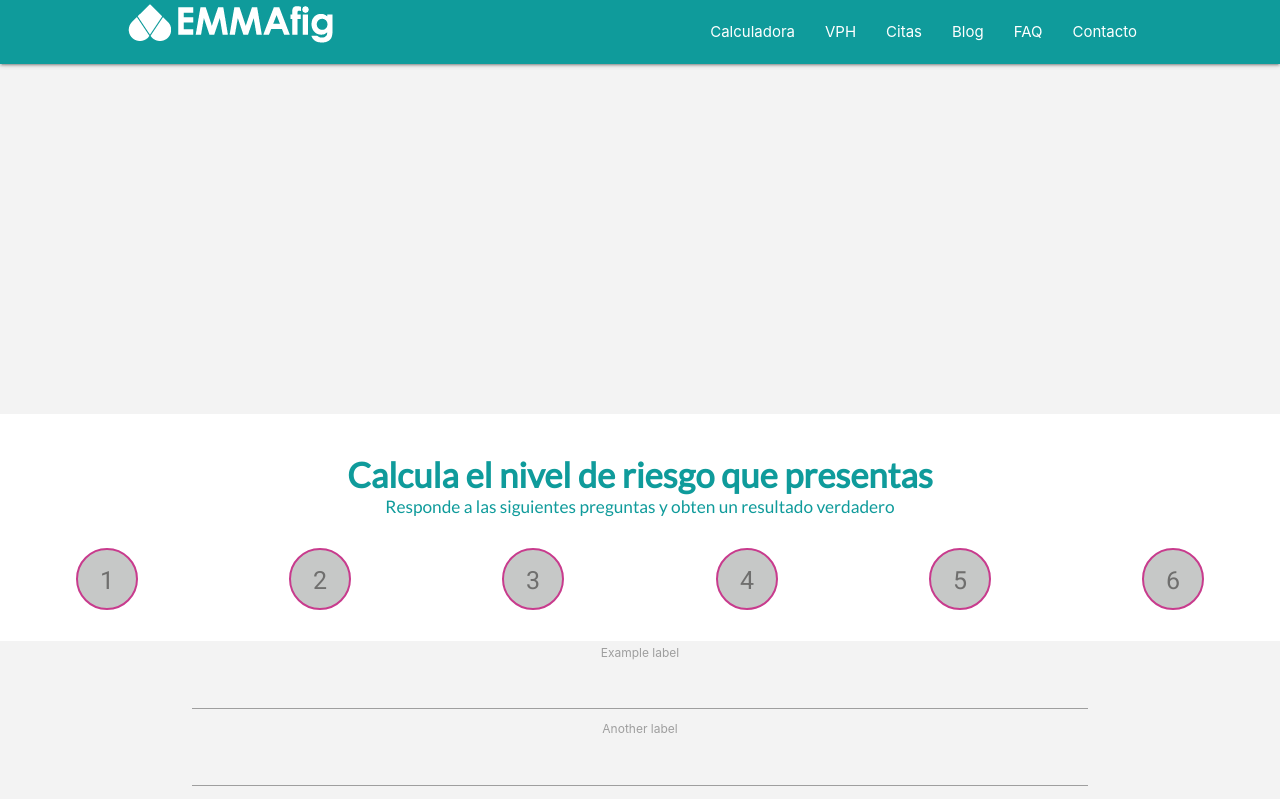
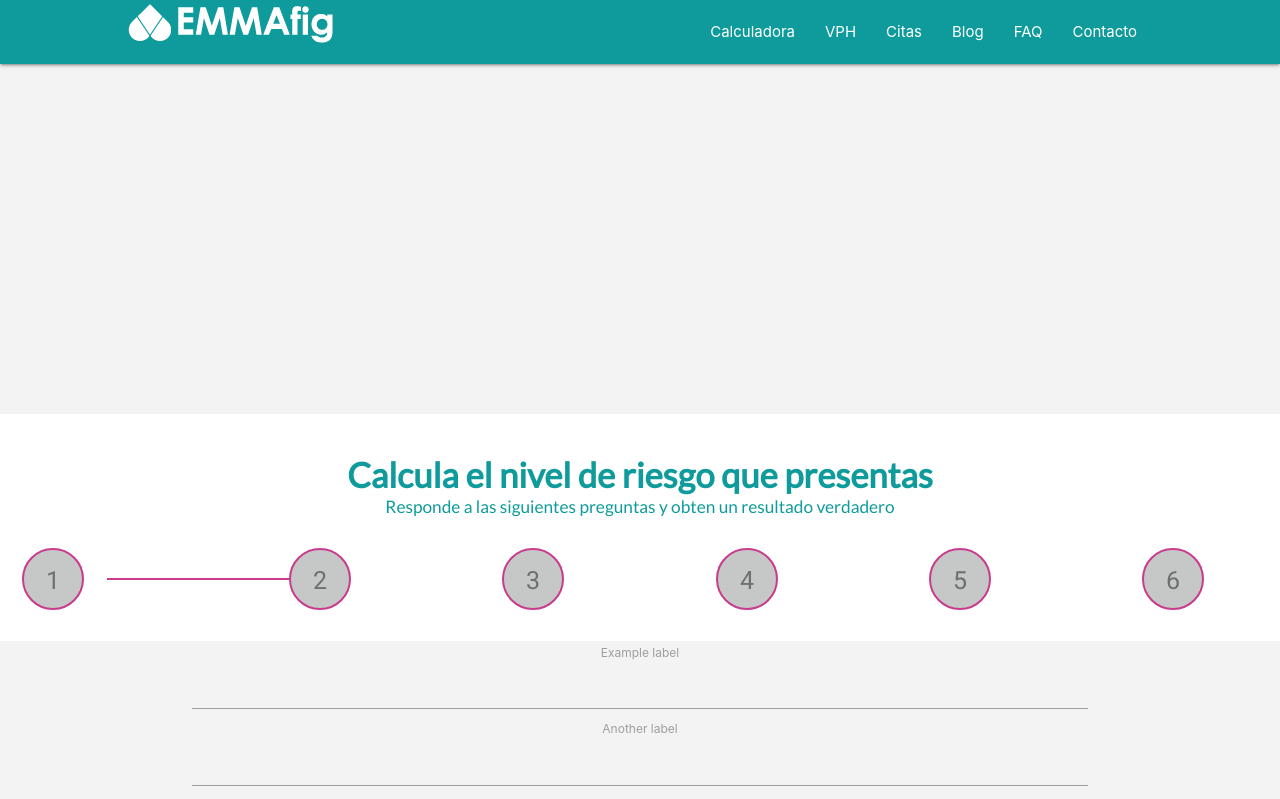
Before and after one commit to gallar12d/Emmafig, a React (Create React App) app: page / in a window 1280 px wide. Shown: the top 799 px of the page. Built offline with nearby package versions, Linux system fonts and the light colour scheme.

Commit message:
lineas de calculadora

```diff
--- a/src/components/calculadora/Calculadora.css
+++ b/src/components/calculadora/Calculadora.css
@@ -1,5 +1,11 @@
+.circulo{
+    z-index: 2;
+}
 #contenedor-calculadora{
     font-family: 'Lato';
+}
+.contenedor-linea{
+    padding: 0 !important;
 }
 .encabezado{
     color:#0F9b9b;
@@ -7,6 +13,10 @@
 .item-cuestionario{
     font-family: 'Roboto';
 }
+.linea{
+    z-index: 1;
+}
+
 #titulo-cal{
     font-size: 2.5em;
     font-weight: bolder;
--- a/src/components/calculadora/Calculadora.js
+++ b/src/components/calculadora/Calculadora.js
@@ -8,6 +8,12 @@ class Menu extends Component {
             logo: process.env.PUBLIC_URL + "/img/logo-Emmafig1.png"
 
         };
+    }
+
+    componentDidMount() {
+        var elemento = document.getElementById('circulo1');
+        var posicion = elemento.getBoundingClientRect();
+        alert(posicion.top);
     }
 
     render() {
@@ -21,41 +27,50 @@ class Menu extends Component {
                     </div>
                 </div>
                 <div className="row">
+                    <div className="col s1 item-cuestionario">
+                        <svg id="circulo1" className="circulo" version="1.1" xmlns="http://www.w3.org/2000/svg"
+                            width="70" height="70" viewBox="0 0 70 70">
+                            <circle cx="35" cy="35" r="30"
+                                fill="#C6C8C7" strokeWidth="2" stroke="#C83B8D" />
+                            <text x="28" y="45" fontSize="25" fill="#6f6f6e">1</text>
+                        </svg>
+                    </div>
+                    <div className="col s1 contenedor-linea">
+                        <svg id="linea1" className="linea" version="1.1" xmlns="http://www.w3.org/2000/svg"
+                            width="200" height="70" viewBox="0 0 200 70">
+                            <line x1="0" y1="35" x2="200" y2="35"
+                                stroke-width="2" stroke="#C83B8D" />
+                        </svg>
+                    </div>
                     <div className="col s2 left item-cuestionario center-align"><svg version="1.1" xmlns="http://www.w3.org/2000/svg"
                         width="70" height="70" viewBox="0 0 70 70">
                         <circle cx="35" cy="35" r="30"
-                            fill="#C6C8C7" strokeWidth="2" stroke="#C83B8D"/>
-                            <text x="28" y="45" fontSize="25" fill="#6f6f6e">1</text>
+                            fill="#C6C8C7" strokeWidth="2" stroke="#C83B8D" />
+                        <text x="28" y="45" fontSize="25" fill="#6f6f6e">2</text>
                     </svg></div>
                     <div className="col s2 left item-cuestionario center-align"><svg version="1.1" xmlns="http://www.w3.org/2000/svg"
                         width="70" height="70" viewBox="0 0 70 70">
                         <circle cx="35" cy="35" r="30"
-                            fill="#C6C8C7" strokeWidth="2" stroke="#C83B8D"/>
-                            <text x="28" y="45" fontSize="25" fill="#6f6f6e">2</text>
+                            fill="#C6C8C7" strokeWidth="2" stroke="#C83B8D" />
+                        <text x="28" y="45" fontSize="25" fill="#6f6f6e">3</text>
                     </svg></div>
                     <div className="col s2 left item-cuestionario center-align"><svg version="1.1" xmlns="http://www.w3.org/2000/svg"
                         width="70" height="70" viewBox="0 0 70 70">
                         <circle cx="35" cy="35" r="30"
-                            fill="#C6C8C7" strokeWidth="2" stroke="#C83B8D"/>
-                            <text x="28" y="45" fontSize="25" fill="#6f6f6e">3</text>
+                            fill="#C6C8C7" strokeWidth="2" stroke="#C83B8D" />
+                        <text x="28" y="45" fontSize="25" fill="#6f6f6e">4</text>
                     </svg></div>
                     <div className="col s2 left item-cuestionario center-align"><svg version="1.1" xmlns="http://www.w3.org/2000/svg"
                         width="70" height="70" viewBox="0 0 70 70">
                         <circle cx="35" cy="35" r="30"
-                            fill="#C6C8C7" strokeWidth="2" stroke="#C83B8D"/>
-                            <text x="28" y="45" fontSize="25" fill="#6f6f6e">4</text>
+                            fill="#C6C8C7" strokeWidth="2" stroke="#C83B8D" />
+                        <text x="28" y="45" fontSize="25" fill="#6f6f6e">5</text>
                     </svg></div>
                     <div className="col s2 left item-cuestionario center-align"><svg version="1.1" xmlns="http://www.w3.org/2000/svg"
                         width="70" height="70" viewBox="0 0 70 70">
                         <circle cx="35" cy="35" r="30"
-                            fill="#C6C8C7" strokeWidth="2" stroke="#C83B8D"/>
-                            <text x="28" y="45" fontSize="25" fill="#6f6f6e">5</text>
-                    </svg></div>
-                    <div className="col s2 left item-cuestionario center-align"><svg version="1.1" xmlns="http://www.w3.org/2000/svg"
-                        width="70" height="70" viewBox="0 0 70 70">
-                        <circle cx="35" cy="35" r="30"
-                            fill="#C6C8C7" strokeWidth="2" stroke="#C83B8D"/>
-                            <text x="28" y="45" fontSize="25" fill="#6f6f6e">6</text>
+                            fill="#C6C8C7" strokeWidth="2" stroke="#C83B8D" />
+                        <text x="28" y="45" fontSize="25" fill="#6f6f6e">6</text>
                     </svg></div>
                 </div>
             </div>
```
